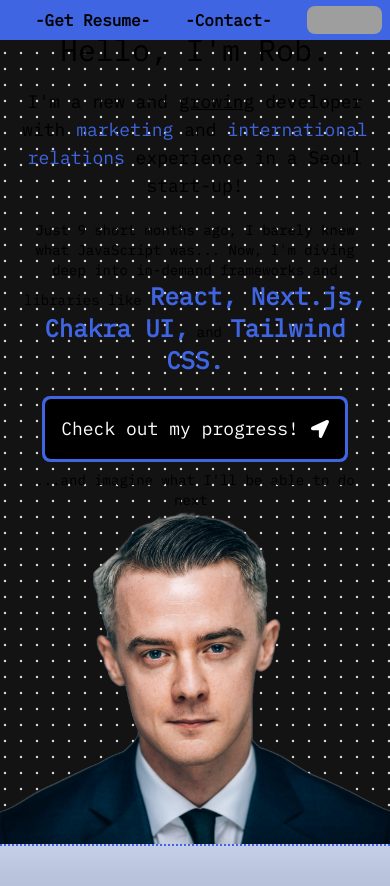
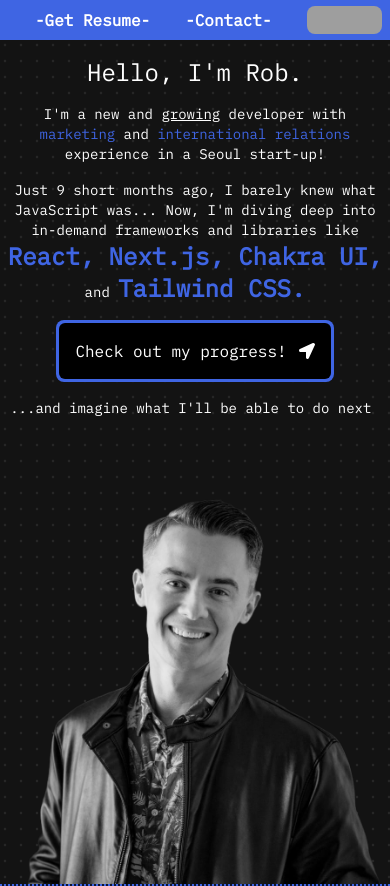
Before and after one commit to r0bVious/portfolio-v2, a Next.js app: page / in a window 390 px wide. Shown: the top 886 px of the page. Built offline with nearby package versions, Linux system fonts and the light colour scheme; grey boxes are pictures that could not be loaded.

Commit message:
functional across most mobile devices

```diff
--- a/app/globals.css
+++ b/app/globals.css
@@ -3,17 +3,9 @@
 @tailwind utilities;
 
 :root {
-  --foreground-rgb: 0, 0, 0;
-  --background-start-rgb: 214, 219, 220;
-  --background-end-rgb: 255, 255, 255;
-}
-
-@media (prefers-color-scheme: dark) {
-  :root {
-    --foreground-rgb: 255, 255, 255;
-    --background-start-rgb: 0, 0, 0;
-    --background-end-rgb: 0, 0, 0;
-  }
+  --foreground-rgb: 255, 255, 255;
+  --background-start-rgb: 0, 0, 0;
+  --background-end-rgb: 0, 0, 0;
 }
 
 body {
--- a/components/Hero.tsx
+++ b/components/Hero.tsx
@@ -15,31 +15,32 @@
   };
 
   return (
-    <section className="h-screen relative">
-      <HeroHighlight className="flex lg:flex-row flex-col justify-between">
-        <div className="lg:h-full h-1/2 flex flex-col lg:text-xl text-lg lg:gap-3 lg:pl-24 pt-12 px-5 mx-auto mt-10 lg:m-0 items-center justify-center lg:items-start text-center lg:text-start">
-          <h1 className="lg:text-3xl text-3xl mt-10 mb-5 lg:m-0" lang="en">
-            Hello, I&apos;m Rob.
-          </h1>
-          <h1 className="none text-3xl" lang="ko">
+    <section className="w-full overflow-hidden">
+      <HeroHighlight className="h-dvh flex lg:flex-row flex-col justify-between">
+        <div className="lg:h-full flex flex-col justify-center align-middle px-1 lg:px-10 text-center lg:text-left lg:gap-8 gap-4 pt-4 lg:pt-0">
+          <div className="lg:text-3xl text-2xl">
+            <h1 lang="en">Hello, I&apos;m Rob.</h1>
+            <h1 className="none" lang="ko">
               안녕하세요! 저는 Rob입니다.
             </h1>
-          <div className="mb-5 lg:mb-0">
-            <p className="lg:text-xl" lang="en">
+          </div>
+          <div className="lg:text-xl text-sm">
+            <p lang="en">
               I&apos;m a new and <span className="underline">growing</span>{" "}
               developer with <span className="text-customBlue">marketing</span>{" "}
               and{" "}
               <span className="text-customBlue">international relations</span>{" "}
               experience in a Seoul start-up!
             </p>
-            <p className="none lg:text-2xl" lang="ko">
+            <p className="none" lang="ko">
               저는 서울의 스타트업에서{" "}
               <span className="text-customBlue">마케팅</span>과{" "}
               <span className="text-customBlue">국제 관계</span> 경험을 가진
               신입 개발자입니다!
             </p>
           </div>
-          <p className="text-sm lg:text-base" lang="en">
+          <div className="text-sm lg:text-base">
+            <p lang="en">
               Just {studyTimeSpent()} short months ago, I barely knew what
               JavaScript was... Now, I&apos;m diving deep into in-demand
               frameworks and libraries like{" "}
@@ -51,7 +52,7 @@
                 Tailwind CSS.
               </span>{" "}
             </p>
-          <p className="none text-sm lg:text-base" lang="ko">
+            <p className="none" lang="ko">
               {studyTimeSpent()}개월전에는 제가 JavaScript 하나도 몰랐는데...
               이제는{" "}
               <span className="text-2xl text-customBlue font-extrabold">
@@ -64,24 +65,21 @@
               </span>
               와 같은 주문형 프레임워크 및 라이브러리로 깊이 빠져들고 있습니다.
             </p>
-          <a href="#projects" className="pt-5">
+          </div>
+          <a href="#projects">
             <button className="p-[3px] relative">
               <div className="absolute inset-0 bg-customBlue rounded-lg" />
-              <div
-                lang="en"
-                className="lg:px-8 px-4 py-4 bg-black rounded-[6px] relative group transition duration-200 text-white hover:bg-transparent flex items-center gap-3"
-              >
+              <div className="lg:px-8 px-4 py-4 bg-black rounded-[6px] relative group transition duration-200 text-white hover:bg-transparent">
+                <p lang="en" className="flex items-center gap-3">
                   Check out my progress! <FaLocationArrow />
-              </div>
-              <div
-                lang="ko"
-                className="none px-8 py-2 bg-black rounded-[6px] relative group transition duration-200 text-white hover:bg-transparent flex items-center gap-3"
-              >
+                </p>
+                <p lang="ko" className="none flex items-center gap-3">
                   제 진행 상황을 보세요! <FaLocationArrow />
+                </p>
               </div>
             </button>
           </a>
-          <div className="mt-2 mb-12 lg:m-0">
+          <div className="">
             <h1 lang="en" className="text-sm lg:text-base blinking-cursor">
               ...and imagine what I&apos;ll be able to do next
             </h1>
--- a/components/TopNav.tsx
+++ b/components/TopNav.tsx
@@ -23,7 +23,7 @@
 
   return (
     <>
-      <nav className="absolute top-0 z-40 w-full bg-customBlue flex justify-between min-h-10 items-center font-extrabold">
+      <nav className="relative w-full bg-customBlue flex justify-between min-h-10 items-center font-extrabold">
         <ul className="flex justify-evenly w-full">
           <li>
             <button className="hover:text-customBlack" onClick={toggleModal}>
@@ -43,7 +43,7 @@
           </li>
         </ul>
         <button
-          className="flex lg:fixed lg:bottom-5 lg:right-5 lg:m-0 mr-2 w-24 rounded-lg overflow-hidden"
+          className="flex lg:fixed lg:bottom-5 lg:right-5 lg:m-0 mr-2 w-24 rounded-lg overflow-hidden z-50"
           onClick={changeLanguage}
           type="button"
         >
--- a/components/ui/HeroHighlight.tsx
+++ b/components/ui/HeroHighlight.tsx
@@ -34,7 +34,7 @@
       )}
       onMouseMove={handleMouseMove}
     >
-      <div className="absolute inset-0 bg-dot-thick-neutral-300 dark:bg-dot-thick-neutral-800 pointer-events-none" />
+      <div className="absolute inset-0 bg-dot-thick-neutral-800 pointer-events-none" />
       <motion.div
         className="pointer-events-none bg-dot-thick-customBlue absolute inset-0 opacity-0 transition duration-300 group-hover:opacity-75"
         style={{
--- a/components/ui/ImageSlider.tsx
+++ b/components/ui/ImageSlider.tsx
@@ -19,24 +19,24 @@
   containerClassName = "",
   delay = 5000,
 }: ImageSliderProps) => {
-  let [currentPic, setCurrentPic] = useState(0);
+  let [currentPic, setCurrentPic] = useState(1);
 
-  // useEffect(() => {
-  //   const intervalId = setInterval(() => {
-  //     setCurrentPic((prevPic) => (prevPic + 1) % pics.length);
-  //   }, delay);
+  useEffect(() => {
+    const intervalId = setInterval(() => {
+      setCurrentPic((prevPic) => (prevPic + 1) % pics.length);
+    }, delay);
 
-  //   return () => clearInterval(intervalId);
-  // }, [pics.length]);
+    return () => clearInterval(intervalId);
+  }, [pics.length]);
 
   return (
     <div
-      className={`flex justify-center items-center overflow-hidden lg:h-full min-w-[50%] ${containerClassName}`}
+      className={`min-w-[50%] min-h-screen-50 flex items-center overflow-hidden ${containerClassName}`}
     >
       <img
         src={pics[currentPic].img}
         alt={pics[currentPic].imgAlt}
-        className={`h-full w-full ${pics[currentPic].imgClassName}`}
+        className={`object-contain ${pics[currentPic].imgClassName}`}
       />
     </div>
   );
--- a/data/index.ts
+++ b/data/index.ts
@@ -3,20 +3,19 @@
     id: 1,
     img: "media/pics/2-transparent.png",
     imgAlt: "Rob in a suit",
-    imgClassName: "lg:mx-8 lg:mt-24 object-cover",
+    imgClassName: "self-end pt-3 lg:pt-0",
   },
   {
     id: 2,
     img: "media/pics/3-transparent.png",
     imgAlt: "Rob in a sweater",
-    imgClassName:
-      "object-cover scale-150 object-top mt-28 lg:scale-125 lg:mt-36",
+    imgClassName: "transform scale-[1.30] translate-y-[30%]",
   },
   {
     id: 3,
     img: "media/pics/7-transparent.png",
     imgAlt: "Rob in a jacket",
-    imgClassName: "object-cover scale-150 object-top lg:mt-36 mt-52",
+    imgClassName: "transform scale-[1.25] translate-y-[25%]",
   },
 ];
 
--- a/tailwind.config.ts
+++ b/tailwind.config.ts
@@ -13,6 +13,12 @@
   ],
   theme: {
     extend: {
+      height: {
+        dvh: "100dvh",
+      },
+      minHeight: {
+        "screen-50": "50dvh",
+      },
       colors: {
         customBlack: "#131313",
         customBronze: "#AD7E38",
```
Lines whose indentation alone changed are shown as unchanged.
